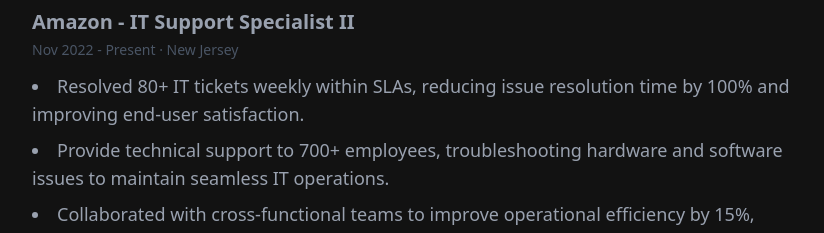
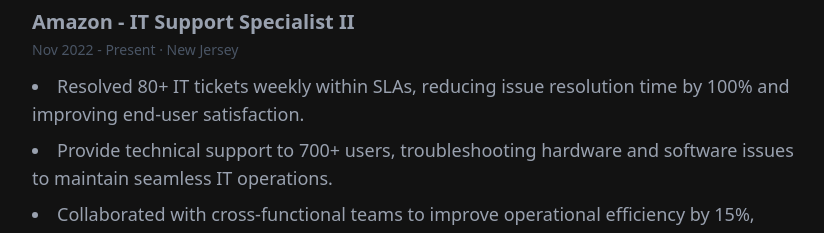
Before and after one commit to QuaidCodes/quaidtahir.com, a Next.js app: page /portfolio in a window 1280 px wide. Shown: the part 1400-1633 px from the top of the page, without its empty margins (184-1008 px from the left). Built offline with nearby package versions, Linux system fonts and the light colour scheme.

Commit message:
change protfolio data

```diff
--- a/src/app/portfolio/page.tsx
+++ b/src/app/portfolio/page.tsx
@@ -197,7 +197,7 @@
               </li>
 
               <li>
-                Provide technical support to 700+ employees, troubleshooting
+                Provide technical support to 700+ users, troubleshooting
                 hardware and software issues to maintain seamless IT operations.
               </li>
 
```
